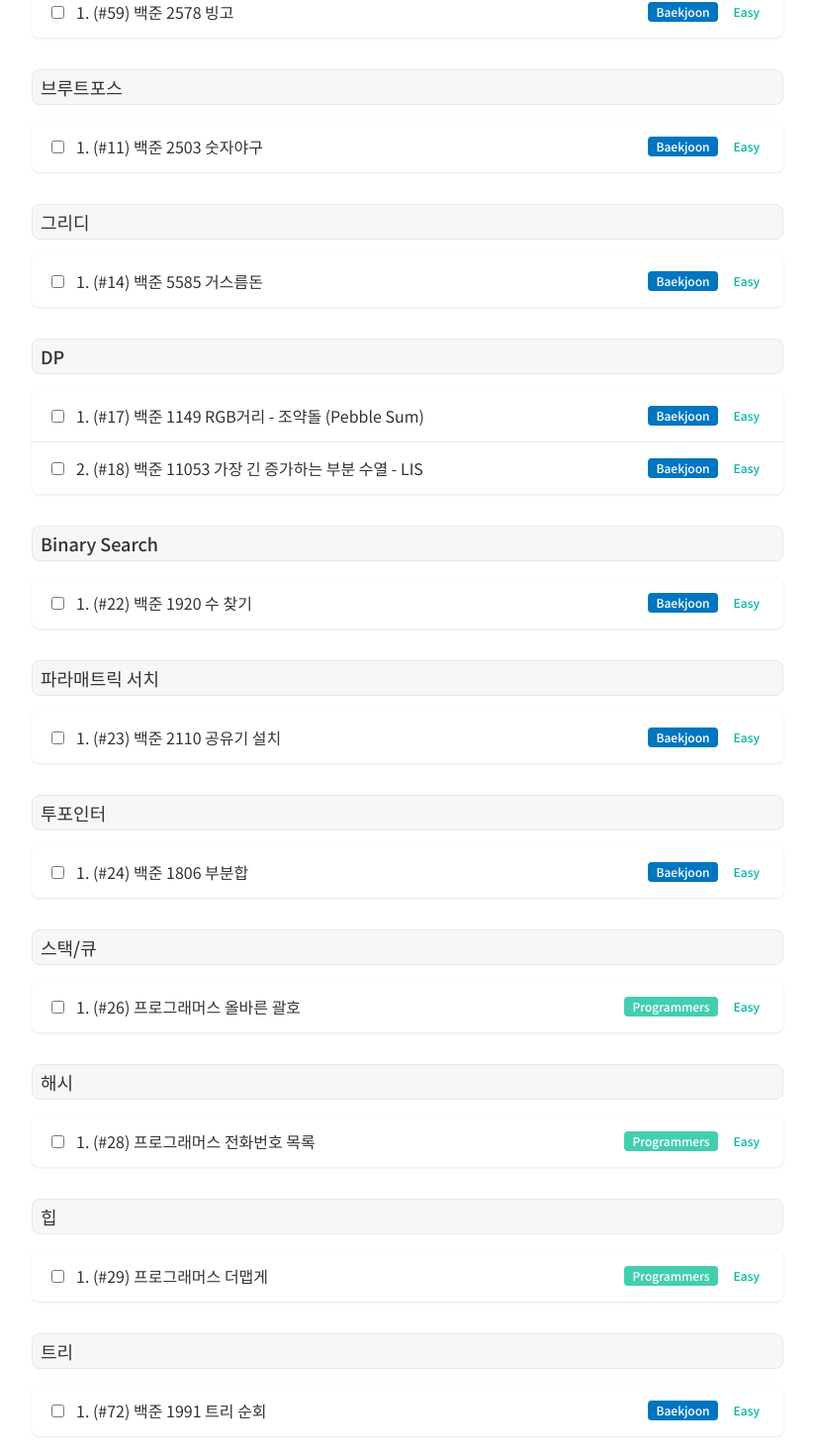
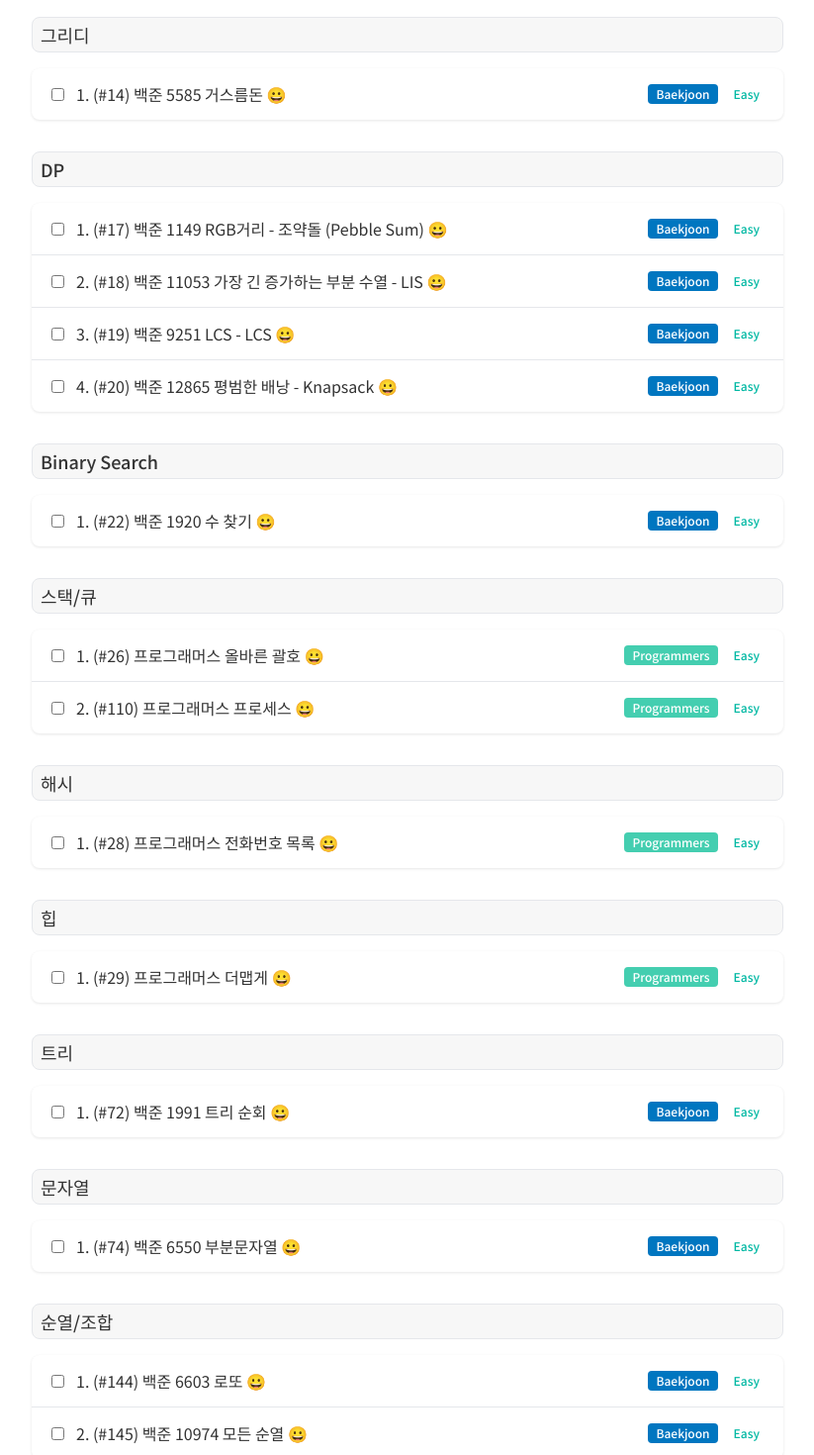
Before and after one commit to yanggwangseong/AlgoNote, a React (Vite) app: page / in a window 1280 px wide. Shown: the part 515-1985 px from the top of the page at 99% size, without its empty margins (228-1051 px from the left). Built offline with nearby package versions, Linux system fonts and the light colour scheme.

Commit message:
feat: basic pb 정리

```diff
--- a/src/components/common/Header.tsx
+++ b/src/components/common/Header.tsx
@@ -72,8 +72,8 @@ export function Header({
 					value={selectedProblemSet}
 					onChange={(e) => onProblemSetChange(Number(e.target.value))}
 				>
-					<option value={1}>Problem Set 1</option>
-					<option value={2}>Problem Set 2</option>
+					<option value={1}>Basic</option>
+					<option value={2}>50 Problem</option>
 				</Select>
 				<ThemeToggle onClick={onToggleTheme}>Theme Toggle</ThemeToggle>
 			</div>
--- a/src/problems/50pb-problem.ts
+++ b/src/problems/50pb-problem.ts
@@ -2,11 +2,11 @@ import { Category } from '@/types/problem';
 
 export const categories2: Category[] = [
 	{
-		name: 'DFS / BFS 😀',
+		name: 'DFS / BFS',
 		problems: [
 			{
 				id: 1,
-				title: '(#1) 백준 1260 DFS와 BFS',
+				title: '(#1) 백준 1260 DFS와 BFS 😀',
 				difficulty: 'Easy',
 				completed: false,
 				link: 'https://www.acmicpc.net/problem/1260',
@@ -23,11 +23,11 @@ export const categories2: Category[] = [
 		],
 	},
 	{
-		name: '다익스트라 😀',
+		name: '다익스트라',
 		problems: [
 			{
 				id: 1,
-				title: '(#7) 백준 1753 최단경로',
+				title: '(#7) 백준 1753 최단경로 😀',
 				difficulty: 'Easy',
 				completed: false,
 				link: 'https://www.acmicpc.net/problem/1753',
@@ -36,7 +36,7 @@ export const categories2: Category[] = [
 		],
 	},
 	{
-		name: '구현 😀',
+		name: '구현',
 		problems: [
 			{
 				id: 1,
@@ -46,14 +46,70 @@ export const categories2: Category[] = [
 				link: 'https://www.acmicpc.net/problem/2578',
 				platform: 'Baekjoon',
 			},
+			{
+				id: 2,
+				title: '(#61) 백준 14503',
+				difficulty: 'Easy',
+				completed: false,
+				link: 'https://www.acmicpc.net/problem/14503',
+				platform: 'Baekjoon',
+			},
+			{
+				id: 3,
+				title: '(#62) 백준 8979',
+				difficulty: 'Easy',
+				completed: false,
+				link: 'https://www.acmicpc.net/problem/8979',
+				platform: 'Baekjoon',
+			},
+			{
+				id: 4,
+				title: '(#63) 백준 4920',
+				difficulty: 'Easy',
+				completed: false,
+				link: 'https://www.acmicpc.net/problem/4920',
+				platform: 'Baekjoon',
+			},
+			{
+				id: 5,
+				title: '(#73) 백준 20546',
+				difficulty: 'Easy',
+				completed: false,
+				link: 'https://www.acmicpc.net/problem/20546',
+				platform: 'Baekjoon',
+			},
+			{
+				id: 6,
+				title: '(#81) 백준 20002',
+				difficulty: 'Easy',
+				completed: false,
+				link: 'https://www.acmicpc.net/problem/20002',
+				platform: 'Baekjoon',
+			},
+			{
+				id: 7,
+				title: '(#83) 백준 7682',
+				difficulty: 'Easy',
+				completed: false,
+				link: 'https://www.acmicpc.net/problem/7682',
+				platform: 'Baekjoon',
+			},
+			{
+				id: 8,
+				title: '(#85) 백준 28215',
+				difficulty: 'Easy',
+				completed: false,
+				link: 'https://www.acmicpc.net/problem/28215',
+				platform: 'Baekjoon',
+			},
 		],
 	},
 	{
-		name: '브루트포스 😀',
+		name: '브루트포스',
 		problems: [
 			{
 				id: 1,
-				title: '(#11) 백준 2503 숫자야구',
+				title: '(#11) 백준 2503 숫자야구 😀',
 				difficulty: 'Easy',
 				completed: false,
 				link: 'https://www.acmicpc.net/problem/2503',
@@ -62,11 +118,11 @@ export const categories2: Category[] = [
 		],
 	},
 	{
-		name: '그리디 😀',
+		name: '그리디',
 		problems: [
 			{
 				id: 1,
-				title: '(#14) 백준 5585 거스름돈',
+				title: '(#14) 백준 5585 거스름돈 😀',
 				difficulty: 'Easy',
 				completed: false,
 				link: 'https://www.acmicpc.net/problem/5585',
@@ -75,11 +131,11 @@ export const categories2: Category[] = [
 		],
 	},
 	{
-		name: 'DP 😀',
+		name: 'DP',
 		problems: [
 			{
 				id: 1,
-				title: '(#17) 백준 1149 RGB거리 - 조약돌 (Pebble Sum)',
+				title: '(#17) 백준 1149 RGB거리 - 조약돌 (Pebble Sum) 😀',
 				difficulty: 'Easy',
 				completed: false,
 				link: 'https://www.acmicpc.net/problem/1149',
@@ -87,10 +143,26 @@ export const categories2: Category[] = [
 			},
 			{
 				id: 2,
-				title: '(#18) 백준 11053 가장 긴 증가하는 부분 수열 - LIS',
+				title: '(#18) 백준 11053 가장 긴 증가하는 부분 수열 - LIS 😀',
 				difficulty: 'Easy',
 				completed: false,
 				link: 'https://www.acmicpc.net/problem/11053',
+				platform: 'Baekjoon',
+			},
+			{
+				id: 3,
+				title: '(#19) 백준 9251 LCS - LCS 😀',
+				difficulty: 'Easy',
+				completed: false,
+				link: 'https://www.acmicpc.net/problem/9251',
+				platform: 'Baekjoon',
+			},
+			{
+				id: 4,
+				title: '(#20) 백준 12865 평범한 배낭 - Knapsack 😀',
+				difficulty: 'Easy',
+				completed: false,
+				link: 'https://www.acmicpc.net/problem/12865',
 				platform: 'Baekjoon',
 			},
 		],
@@ -100,7 +172,7 @@ export const categories2: Category[] = [
 		problems: [
 			{
 				id: 1,
-				title: '(#22) 백준 1920 수 찾기',
+				title: '(#22) 백준 1920 수 찾기 😀',
 				difficulty: 'Easy',
 				completed: false,
 				link: 'https://www.acmicpc.net/problem/1920',
@@ -139,10 +211,18 @@ export const categories2: Category[] = [
 		problems: [
 			{
 				id: 1,
-				title: '(#26) 프로그래머스 올바른 괄호',
+				title: '(#26) 프로그래머스 올바른 괄호 😀',
 				difficulty: 'Easy',
 				completed: false,
 				link: 'https://school.programmers.co.kr/learn/courses/30/lessons/12909',
+				platform: 'Programmers',
+			},
+			{
+				id: 2,
+				title: '(#110) 프로그래머스 프로세스 😀',
+				difficulty: 'Easy',
+				completed: false,
+				link: 'https://school.programmers.co.kr/learn/courses/30/lessons/42587',
 				platform: 'Programmers',
 			},
 		],
@@ -152,7 +232,7 @@ export const categories2: Category[] = [
 		problems: [
 			{
 				id: 1,
-				title: '(#28) 프로그래머스 전화번호 목록',
+				title: '(#28) 프로그래머스 전화번호 목록 😀',
 				difficulty: 'Easy',
 				completed: false,
 				link: 'https://school.programmers.co.kr/learn/courses/30/lessons/42577',
@@ -165,7 +245,7 @@ export const categories2: Category[] = [
 		problems: [
 			{
 				id: 1,
-				title: '(#29) 프로그래머스 더맵게',
+				title: '(#29) 프로그래머스 더맵게 😀',
 				difficulty: 'Easy',
 				completed: false,
 				link: 'https://school.programmers.co.kr/learn/courses/30/lessons/42626',
@@ -178,7 +258,7 @@ export const categories2: Category[] = [
 		problems: [
 			{
 				id: 1,
-				title: '(#72) 백준 1991 트리 순회',
+				title: '(#72) 백준 1991 트리 순회 😀',
 				difficulty: 'Easy',
 				completed: false,
 				link: 'https://www.acmicpc.net/problem/1991',
@@ -191,7 +271,7 @@ export const categories2: Category[] = [
 		problems: [
 			{
 				id: 1,
-				title: '(#74) 백준 6550 부분문자열',
+				title: '(#74) 백준 6550 부분문자열 😀',
 				difficulty: 'Easy',
 				completed: false,
 				link: 'https://www.acmicpc.net/problem/6550',
@@ -210,6 +290,35 @@ export const categories2: Category[] = [
 				link: 'https://www.acmicpc.net/problem/15649',
 				platform: 'Baekjoon',
 			},
+			{
+				id: 2,
+				title: '(#65) 백준 14500',
+				difficulty: 'Easy',
+				completed: false,
+				link: 'https://www.acmicpc.net/problem/14500',
+				platform: 'Baekjoon',
+			},
+		],
+	},
+	{
+		name: '순열/조합',
+		problems: [
+			{
+				id: 1,
+				title: '(#144) 백준 6603 로또 😀',
+				difficulty: 'Easy',
+				completed: false,
+				link: 'https://www.acmicpc.net/problem/6603',
+				platform: 'Baekjoon',
+			},
+			{
+				id: 2,
+				title: '(#145) 백준 10974 모든 순열 😀',
+				difficulty: 'Easy',
+				completed: false,
+				link: 'https://www.acmicpc.net/problem/10974',
+				platform: 'Baekjoon',
+			},
 		],
 	},
 ];
--- a/src/problems/basic-problem.ts
+++ b/src/problems/basic-problem.ts
@@ -6,18 +6,10 @@ export const categories1: Category[] = [
 		problems: [
 			{
 				id: 1,
-				title: '(#1) 백준 1260 DFS와 BFS',
+				title: '(#1) 백준 1260 DFS와 BFS 😀',
 				difficulty: 'Easy',
 				completed: false,
 				link: 'https://www.acmicpc.net/problem/1260',
-				platform: 'Baekjoon',
-			},
-			{
-				id: 2,
-				title: '(#2) 백준 2606 바이러스',
-				difficulty: 'Easy',
-				completed: false,
-				link: 'https://www.acmicpc.net/problem/2606',
 				platform: 'Baekjoon',
 			},
 		],
@@ -27,23 +19,10 @@ export const categories1: Category[] = [
 		problems: [
 			{
 				id: 1,
-				title: '(#7) 백준 1753 최단경로',
+				title: '(#7) 백준 1753 최단경로 😀',
 				difficulty: 'Easy',
 				completed: false,
 				link: 'https://www.acmicpc.net/problem/1753',
-				platform: 'Baekjoon',
-			},
-		],
-	},
-	{
-		name: '구현',
-		problems: [
-			{
-				id: 1,
-				title: '(#59) 백준 2578 빙고',
-				difficulty: 'Easy',
-				completed: false,
-				link: 'https://www.acmicpc.net/problem/2578',
 				platform: 'Baekjoon',
 			},
 		],
@@ -53,7 +32,7 @@ export const categories1: Category[] = [
 		problems: [
 			{
 				id: 1,
-				title: '(#11) 백준 2503 숫자야구',
+				title: '(#11) 백준 2503 숫자야구 😀',
 				difficulty: 'Easy',
 				completed: false,
 				link: 'https://www.acmicpc.net/problem/2503',
@@ -66,7 +45,7 @@ export const categories1: Category[] = [
 		problems: [
 			{
 				id: 1,
-				title: '(#14) 백준 5585 거스름돈',
+				title: '(#14) 백준 5585 거스름돈 😀',
 				difficulty: 'Easy',
 				completed: false,
 				link: 'https://www.acmicpc.net/problem/5585',
@@ -79,7 +58,7 @@ export const categories1: Category[] = [
 		problems: [
 			{
 				id: 1,
-				title: '(#17) 백준 1149 RGB거리 - 조약돌 (Pebble Sum)',
+				title: '(#17) 백준 1149 RGB거리 - 조약돌 (Pebble Sum) 😀',
 				difficulty: 'Easy',
 				completed: false,
 				link: 'https://www.acmicpc.net/problem/1149',
@@ -87,10 +66,26 @@ export const categories1: Category[] = [
 			},
 			{
 				id: 2,
-				title: '(#18) 백준 11053 가장 긴 증가하는 부분 수열 - LIS',
+				title: '(#18) 백준 11053 가장 긴 증가하는 부분 수열 - LIS 😀',
 				difficulty: 'Easy',
 				completed: false,
 				link: 'https://www.acmicpc.net/problem/11053',
+				platform: 'Baekjoon',
+			},
+			{
+				id: 3,
+				title: '(#19) 백준 9251 LCS - LCS 😀',
+				difficulty: 'Easy',
+				completed: false,
+				link: 'https://www.acmicpc.net/problem/9251',
+				platform: 'Baekjoon',
+			},
+			{
+				id: 4,
+				title: '(#20) 백준 12865 평범한 배낭 - Knapsack 😀',
+				difficulty: 'Easy',
+				completed: false,
+				link: 'https://www.acmicpc.net/problem/12865',
 				platform: 'Baekjoon',
 			},
 		],
@@ -100,36 +95,10 @@ export const categories1: Category[] = [
 		problems: [
 			{
 				id: 1,
-				title: '(#22) 백준 1920 수 찾기',
+				title: '(#22) 백준 1920 수 찾기 😀',
 				difficulty: 'Easy',
 				completed: false,
 				link: 'https://www.acmicpc.net/problem/1920',
-				platform: 'Baekjoon',
-			},
-		],
-	},
-	{
-		name: '파라매트릭 서치',
-		problems: [
-			{
-				id: 1,
-				title: '(#23) 백준 2110 공유기 설치',
-				difficulty: 'Easy',
-				completed: false,
-				link: 'https://www.acmicpc.net/problem/2110',
-				platform: 'Baekjoon',
-			},
-		],
-	},
-	{
-		name: '투포인터',
-		problems: [
-			{
-				id: 1,
-				title: '(#24) 백준 1806 부분합',
-				difficulty: 'Easy',
-				completed: false,
-				link: 'https://www.acmicpc.net/problem/1806',
 				platform: 'Baekjoon',
 			},
 		],
@@ -139,10 +108,18 @@ export const categories1: Category[] = [
 		problems: [
 			{
 				id: 1,
-				title: '(#26) 프로그래머스 올바른 괄호',
+				title: '(#26) 프로그래머스 올바른 괄호 😀',
 				difficulty: 'Easy',
 				completed: false,
 				link: 'https://school.programmers.co.kr/learn/courses/30/lessons/12909',
+				platform: 'Programmers',
+			},
+			{
+				id: 2,
+				title: '(#110) 프로그래머스 프로세스 😀',
+				difficulty: 'Easy',
+				completed: false,
+				link: 'https://school.programmers.co.kr/learn/courses/30/lessons/42587',
 				platform: 'Programmers',
 			},
 		],
@@ -152,7 +129,7 @@ export const categories1: Category[] = [
 		problems: [
 			{
 				id: 1,
-				title: '(#28) 프로그래머스 전화번호 목록',
+				title: '(#28) 프로그래머스 전화번호 목록 😀',
 				difficulty: 'Easy',
 				completed: false,
 				link: 'https://school.programmers.co.kr/learn/courses/30/lessons/42577',
@@ -165,7 +142,7 @@ export const categories1: Category[] = [
 		problems: [
 			{
 				id: 1,
-				title: '(#29) 프로그래머스 더맵게',
+				title: '(#29) 프로그래머스 더맵게 😀',
 				difficulty: 'Easy',
 				completed: false,
 				link: 'https://school.programmers.co.kr/learn/courses/30/lessons/42626',
@@ -178,7 +155,7 @@ export const categories1: Category[] = [
 		problems: [
 			{
 				id: 1,
-				title: '(#72) 백준 1991 트리 순회',
+				title: '(#72) 백준 1991 트리 순회 😀',
 				difficulty: 'Easy',
 				completed: false,
 				link: 'https://www.acmicpc.net/problem/1991',
@@ -191,33 +168,7 @@ export const categories1: Category[] = [
 		problems: [
 			{
 				id: 1,
-				title: '(#74) 백준 6550 부분문자열',
-				difficulty: 'Easy',
-				completed: false,
-				link: 'https://www.acmicpc.net/problem/6550',
-				platform: 'Baekjoon',
-			},
-		],
-	},
-	{
-		name: '정렬',
-		problems: [
-			{
-				id: 1,
-				title: '(#74) 백준 6550 부분문자열',
-				difficulty: 'Easy',
-				completed: false,
-				link: 'https://www.acmicpc.net/problem/6550',
-				platform: 'Baekjoon',
-			},
-		],
-	},
-	{
-		name: '백트래킹',
-		problems: [
-			{
-				id: 1,
-				title: '(#74) 백준 6550 부분문자열',
+				title: '(#74) 백준 6550 부분문자열 😀',
 				difficulty: 'Easy',
 				completed: false,
 				link: 'https://www.acmicpc.net/problem/6550',
@@ -230,10 +181,18 @@ export const categories1: Category[] = [
 		problems: [
 			{
 				id: 1,
-				title: '(#74) 백준 6550 부분문자열',
+				title: '(#144) 백준 6603 로또 😀',
 				difficulty: 'Easy',
 				completed: false,
-				link: 'https://www.acmicpc.net/problem/6550',
+				link: 'https://www.acmicpc.net/problem/6603',
+				platform: 'Baekjoon',
+			},
+			{
+				id: 2,
+				title: '(#145) 백준 10974 모든 순열 😀',
+				difficulty: 'Easy',
+				completed: false,
+				link: 'https://www.acmicpc.net/problem/10974',
 				platform: 'Baekjoon',
 			},
 		],
```
